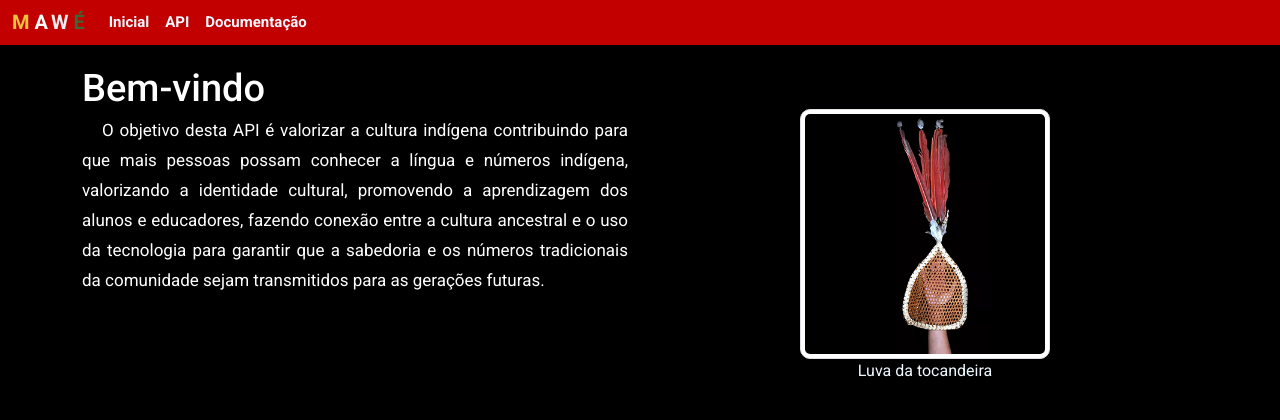
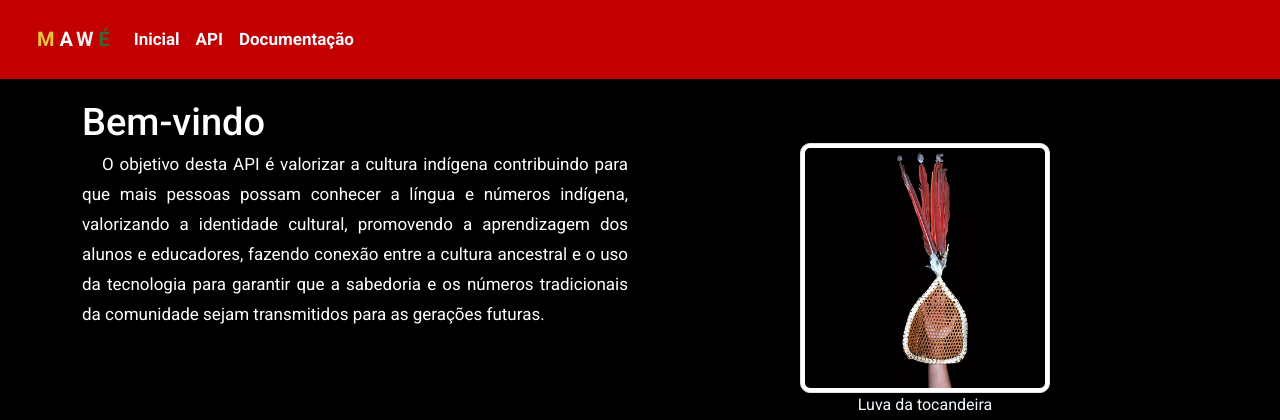
Before and after one commit to isaacfelipe1/Api_satere_mawe, a Flask app: page / in a window 1280 px wide. Shown: the top 420 px of the page. Run offline with Flask 3, Linux system fonts and the light colour scheme; some libraries are stand-ins or nearby versions.

Commit message:
feat: add font size

```diff
--- a/static/css/index.css
+++ b/static/css/index.css
@@ -106,9 +106,10 @@ h3{
   .navbar{
     background-color: var(--vermelho);
     color: #EAECF0;
-    font-size: 15px;
+    font-size: 17px;
     line-height: 12.5px;
     font-weight: bold;
+    padding: 25px;
   }
   .btn-primary{
     background-color: var(--vermelho);
```
